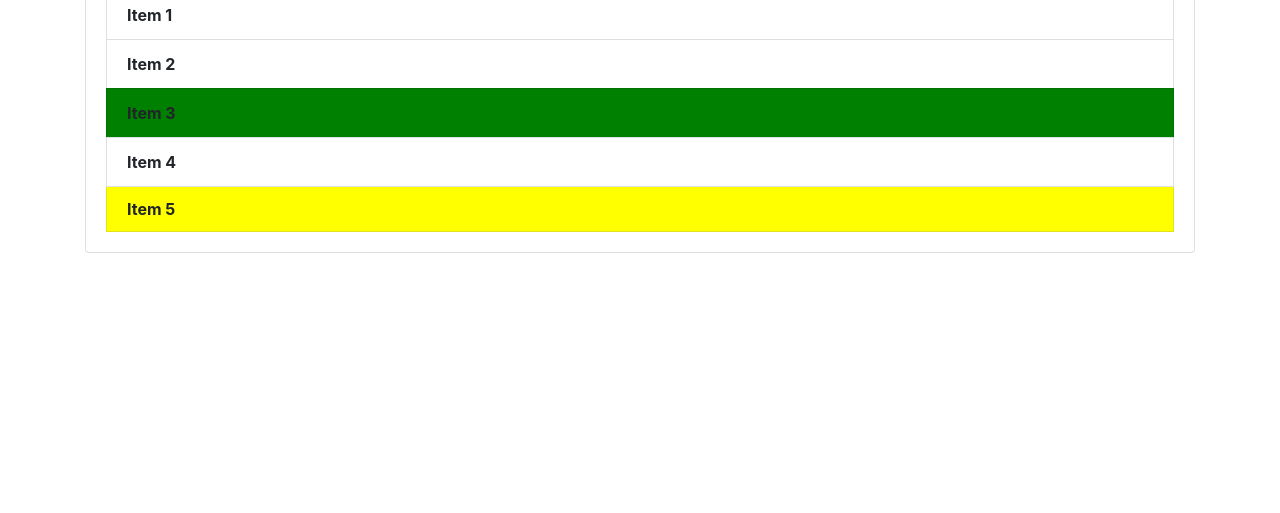
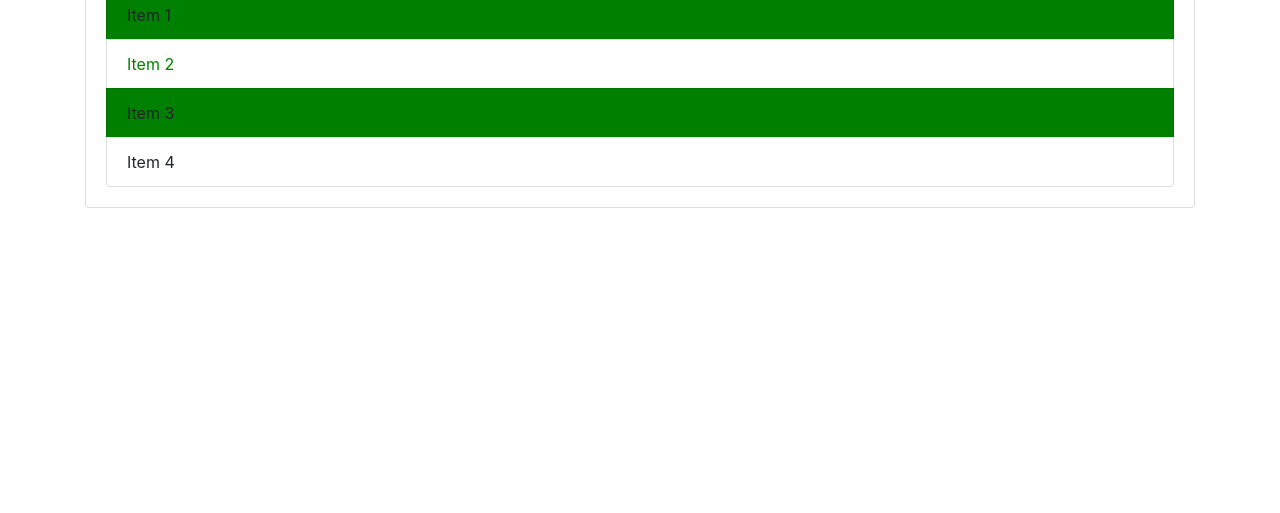
Before and after one commit to Chandraprakash-Patidar/hellogit, a plain HTML site: page index.html in a window 1280 px wide. Shown: the part 287-800 px from the top of the page. Drawn offline with nearby package versions, Linux system fonts and the light colour scheme.

Commit message:
query selector all

```diff
--- a/index.html
+++ b/index.html
@@ -15,7 +15,7 @@
   </header>
   <div class="container">
    <div id="main" class="card card-body">
-    <h2 class="title1">Add Items</h2>
+    <h2 class="title">Add Items</h2>
     <form class="form-inline mb-3">
       <input type="text" class="form-control mr-2">
       <input type="submit" class="btn btn-dark" value="Submit">
@@ -26,52 +26,24 @@
       <li class="list-group-item">Item 2</li>
       <li class="list-group-item">Item 3</li>
       <li class="list-group-item">Item 4</li>
-      <li class="new-item">Item 5</li>
     </ul>
    </div>
   </div>
-<script >var items = document.getElementsByClassName('list-group-item');
-  console.log(items)
-  items[2].style.backgroundColor ='green';
-  for(var i=0;i<items.length;i++)
-  {
-      items[i].style.fontWeight='bold'
-  }
-  // var item5 = document.getElementsByClassName('new-item');
-  // item5.style.border='1px solid black'
-
-  // item5.style.fontWeight='bold';
-  // item5.style.backgroundColor='yellow'
-
-  //GET ELEMENT BY CLASS NAME
-//   var item5 = document.getElementsByClassName('new-item');
-// for (var i = 0; i < item5.length; i++) {
-//   item5[i].style.border = '1px solid #80808038';
-//   item5[i].style.padding='10px'
-//   item5[i].style.textAlign='left'
-//   item5[i].style.fontWeight = 'bold';
-//   item5[i].style.backgroundColor = 'yellow';
-//   item5[i].style.listStyleType='none'
-//   item5[i].style.textIndent='10px';
+<script>
+  var seconditem = document.querySelectorAll('#items .list-group-item:nth-child(2)');
+for(var i=0; i<seconditem.length; i++) {
+  seconditem[i].style.color = 'green';
+}
+var odd= document.querySelectorAll('li:nth-child(odd)');
+for(var i=0;i<odd.length;i++)
+{
+  odd[i].style.backgroundColor='green';
+}
+// var odd = document.querySelectorAll('li:nth-child(odd)');
+// for(var i=0; i<odd.length; i++) {
+//   odd[i].style.backgroundColor='green';
 // }
 
-//GET ELEMENT BY TAG NAME
-
-var item5 = document.getElementsByTagName('li');
-for (var i = 0; i < item5.length; i++)
-{
-if(item5[i].className == 'new-item')
-  {
-  item5[i].style.border = '1px solid #80808038';
-  item5[i].style.padding='10px'
-  item5[i].style.textAlign='left'
-  item5[i].style.fontWeight = 'bold';
-  item5[i].style.backgroundColor = 'yellow';
-  item5[i].style.listStyleType='none'
-  item5[i].style.textIndent='10px';
-  }
- }
-  </script>
-
+</script>
 </body>
 </html>
```
